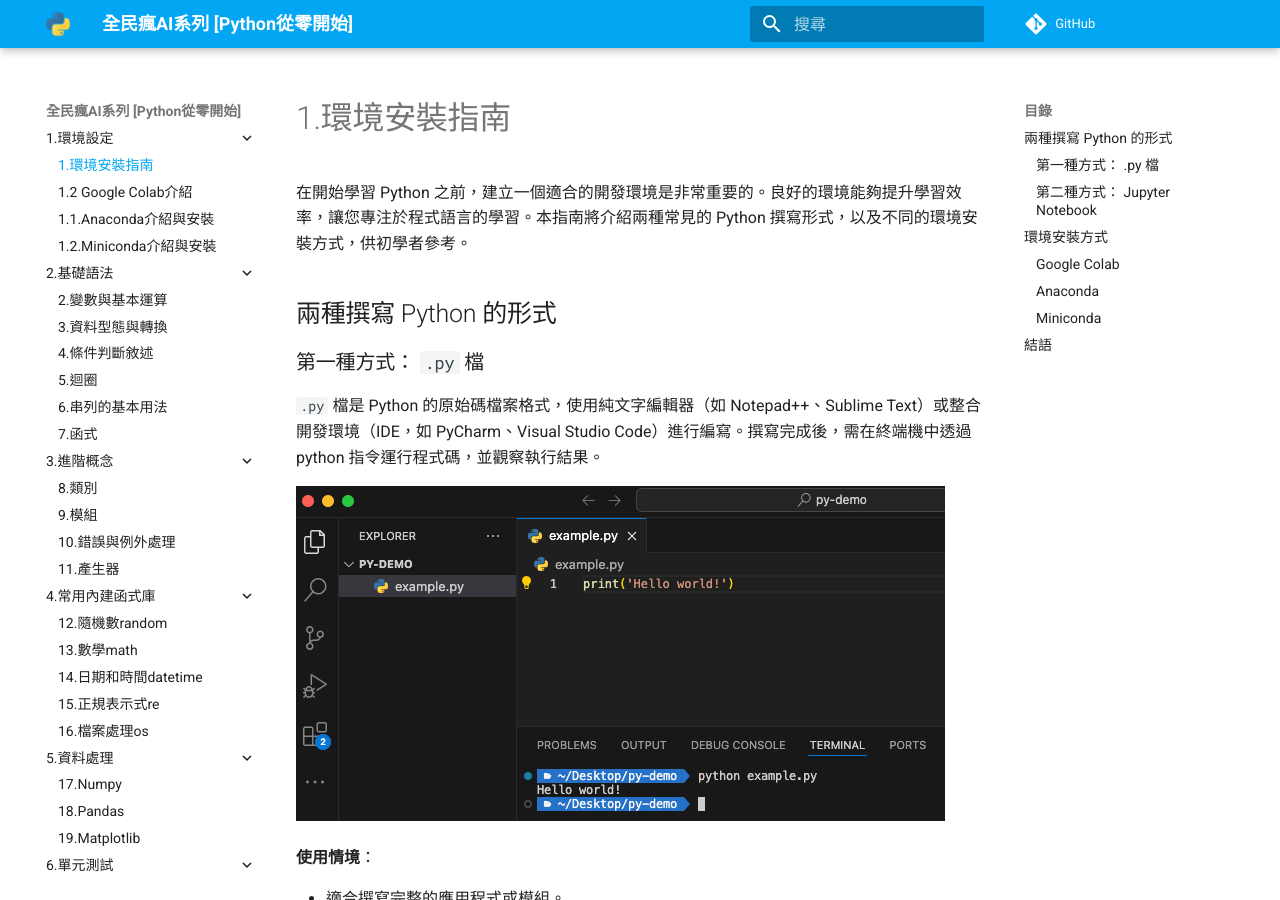
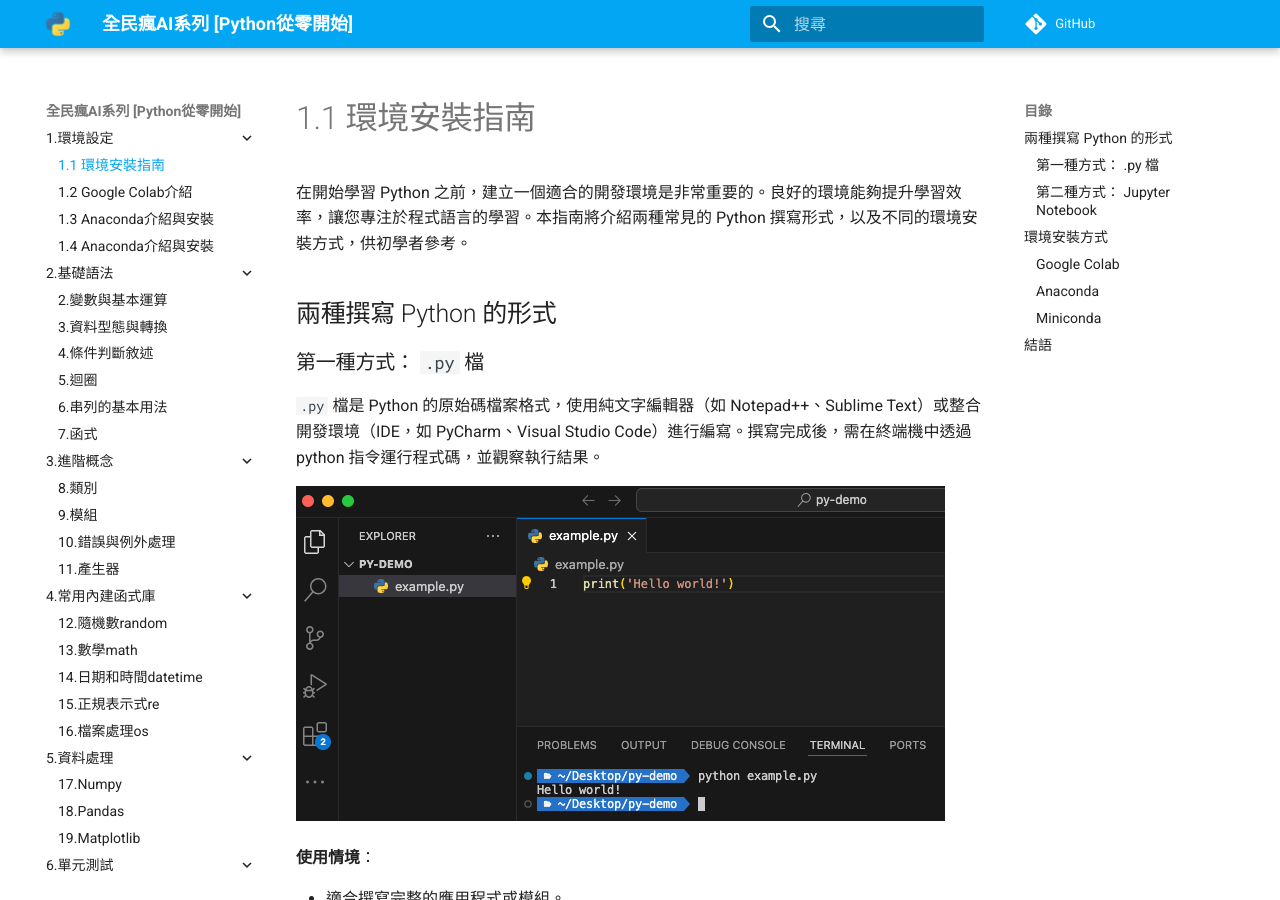
Before and after one commit to andy6804tw/crazyai-python, an MkDocs documentation site: the page built from docs/1.環境設定/1.1環境安裝指南.md, in a window 1280 px wide and 900 px high. Built offline with MkDocs 1.6.1 and Material for MkDocs 9.7.7, drawn with Linux system fonts in a browser that asks for light colours; nearby versions of some CDN libraries; comment, search, counter and statistics services are not loaded; some of the changed text lies outside the part shown.

Commit message:
add material

```diff
--- a/docs/1.環境設定/1.環境安裝指南.md
+++ b/docs/1.環境設定/1.1環境安裝指南.md
@@ -1,10 +1,10 @@
 ---
-title: '1.環境安裝指南'
+title: '1.1 環境安裝指南'
 description:
 keywords: 'python envirement'
 ---
 
-# 1.環境安裝指南
+# 1.1 環境安裝指南
 在開始學習 Python 之前，建立一個適合的開發環境是非常重要的。良好的環境能夠提升學習效率，讓您專注於程式語言的學習。本指南將介紹兩種常見的 Python 撰寫形式，以及不同的環境安裝方式，供初學者參考。
 
 
--- a/mkdocs.yml
+++ b/mkdocs.yml
@@ -22,10 +22,10 @@
 copyright: 'Copyright © 2018 - 2024 10程式中'
 nav:
   - '1.環境設定':
-    - '1.環境設定/1.環境安裝指南.md'
-    - '1.環境設定/1.1.Google Colab介紹.md'
-    - '1.環境設定/1.2.Anaconda介紹與安裝.md'
-    - '1.環境設定/1.3.Miniconda介紹與安裝.md'
+    - '1.環境設定/1.1環境安裝指南.md'
+    - '1.環境設定/1.2Google Colab介紹.md'
+    - '1.環境設定/1.3Anaconda介紹與安裝.md'
+    - '1.環境設定/1.4Miniconda介紹與安裝.md'
   - '2.基礎語法':
     - '2.變數與基本運算.md'
     - '3.資料型態與轉換.md'
```
Also changed, not shown: other parts of docs/1.環境設定/1.1環境安裝指南.md (+1 -1 lines), docs/1.環境設定/1.3Anaconda介紹與安裝.md (renamed from docs/1.環境設定/1.2.Anaconda介紹與安裝.md, +11 -3 lines), docs/1.環境設定/1.4Miniconda介紹與安裝.md (renamed from docs/1.環境設定/1.3.Miniconda介紹與安裝.md, +13 -4 lines), docs/1.環境設定/1.2Google Colab介紹.md (renamed from docs/1.環境設定/1.1.Google Colab介紹.md).
